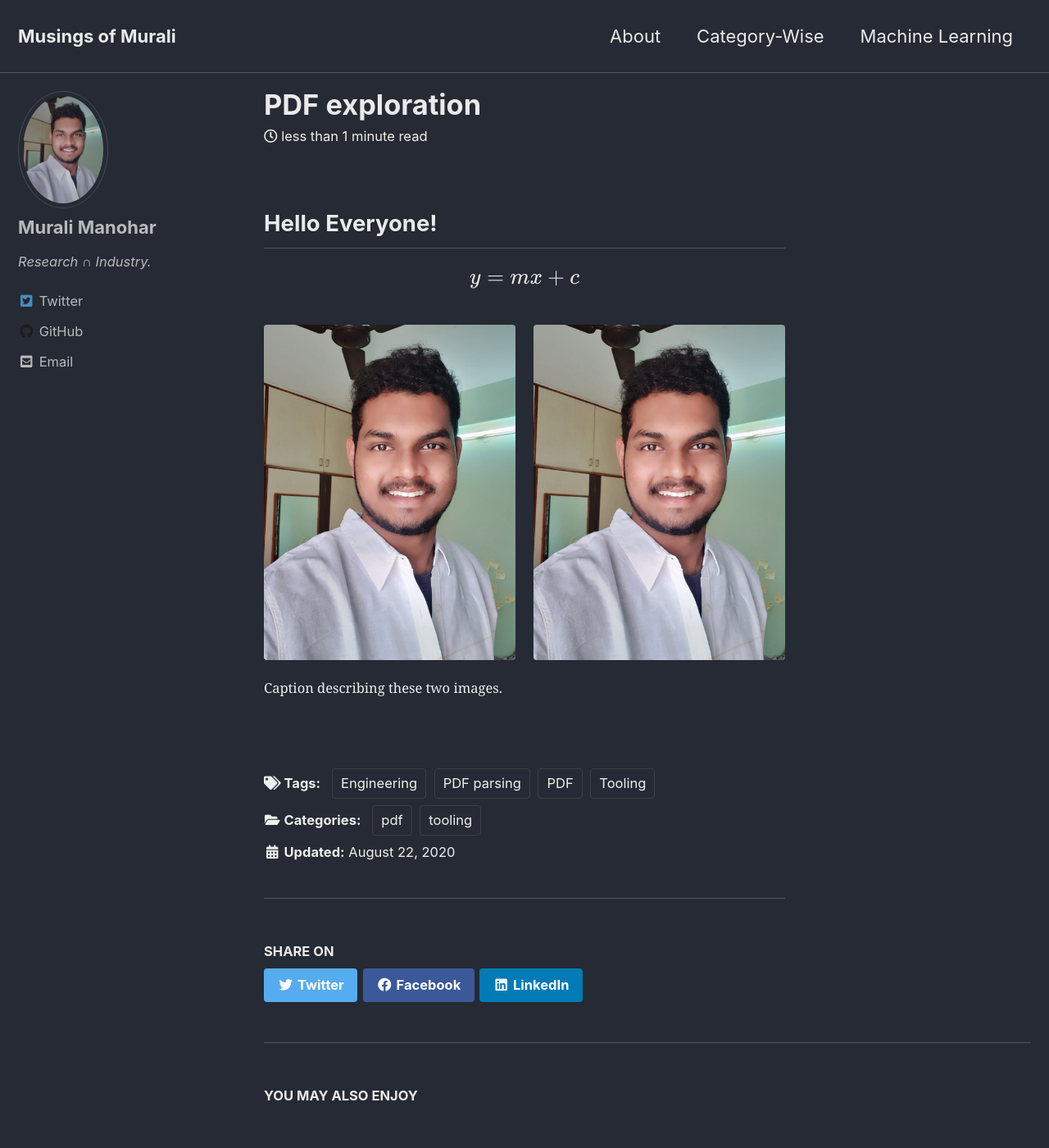
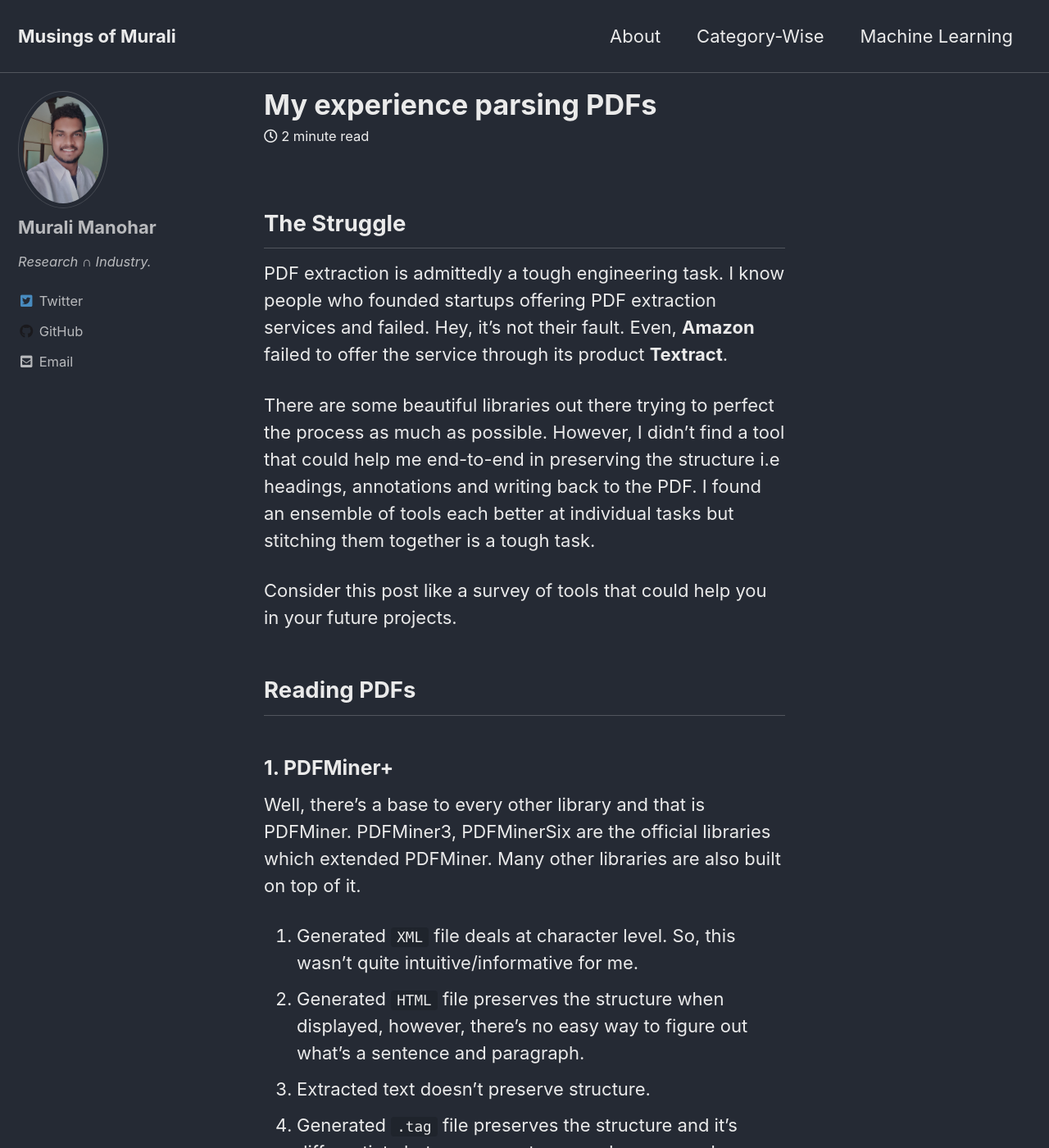
Before and after one commit to gitlost-murali/blogs, a Jekyll site: the page built from _posts/2020-08-22-pdf-exploration.md, in a window 1280 px wide and 1400 px high. Shown: the whole window at 82% size. Built offline with Jekyll 4.4.1, drawn with Linux system fonts in a browser that asks for light colours; cached includes are drawn as plain includes; formulas are drawn with MathJax 3; some of the changed text lies outside the part shown.

Commit message:
Post update: PDF post updated with 3-4 libraries

```diff
--- a/_posts/2020-08-22-pdf-exploration.md
+++ b/_posts/2020-08-22-pdf-exploration.md
@@ -1,20 +1,49 @@
 ---
-title: "PDF exploration"
+title: "My experience parsing PDFs"
 excerpt: "Rating Python PDF libraries by their capability, usability etc."
 tags: [Engineering, Tooling, PDF, PDF parsing]
 mathjax: true
 categories: tooling pdf
 ---
 
-## Hello Everyone!
+## The Struggle
 
-$$ y = mx + c$$
+PDF extraction is admittedly a tough engineering task. I know people who founded startups offering PDF extraction services and failed. Hey, it's not their fault. Even, __Amazon__ failed to offer the service through its product __Textract__.
 
-<!-- <img src="/assets/images/displaypic.jpeg" alt=""> -->
-<figure class="half">
-    <a href="{{ site.url }}{{ site.baseurl }}/assets/images/displaypic.jpeg"><img src="{{ site.url }}{{ site.baseurl }}/assets/images/displaypic.jpeg"></a>
-    <a href="{{ site.url }}{{ site.baseurl }}/assets/images/displaypic.jpeg"><img src="{{ site.url }}{{ site.baseurl }}/assets/images/displaypic.jpeg"></a>
-    <figcaption>Caption describing these two images.</figcaption>
-</figure>
+There are some beautiful libraries out there trying to perfect the process as much as possible. However, I didn't find a tool that could help me end-to-end in preserving the structure i.e headings, annotations and writing back to the PDF. I found an ensemble of tools each better at individual tasks but stitching them together is a tough task.
 
-<!-- ![alt]({{ site.url }}{{ site.baseurl }}/assets/images/displaypic.jpeg) -->
+Consider this post like a survey of tools that could help you in your future projects.
+
+## Reading PDFs
+
+### 1. PDFMiner+
+
+Well, there's a base to every other library and that is PDFMiner. PDFMiner3, PDFMinerSix are the official libraries which extended PDFMiner. Many other libraries are also built on top of it.
+
+1. Generated `XML` file deals at character level. So, this wasn't quite intuitive/informative for me.
+2. Generated `HTML` file preserves the structure when displayed, however, there's no easy way to figure out what's a sentence and paragraph.
+3. Extracted text doesn't preserve structure.
+4. Generated `.tag` file preserves the structure and it's differentiate between a sentence and a paragraph.
+5. Tables are not extracted.
+
+### 2. Camelot
+
+Released in 2019. Hyped to be the best tool in extracting tables.
+
+1. Focussed entirely on extracting tables, nothing else.
+2. Fails extracting tables that are centered and have 1-2 rows.
+3. It can identify those tables with weird border lines but doesn't get the structure right. And fails when space is used.
+
+### 3. PDFPlumber
+
+This package surprised me. This is by far the best in terms of extracting tables, text. It offers a lot of features.
+
+1. Better text extraction than PDFMiner variants.
+2. Extracts tables better than Camelot (only incase of smaller & centered tables).
+3. Doesn't extract tables if tables have border weird lines instead of plain black lines. Completely skips the table.
+
+## Writing to PDFs
+
+### 4. pdfrw
+
+Didn't explore it.
```
